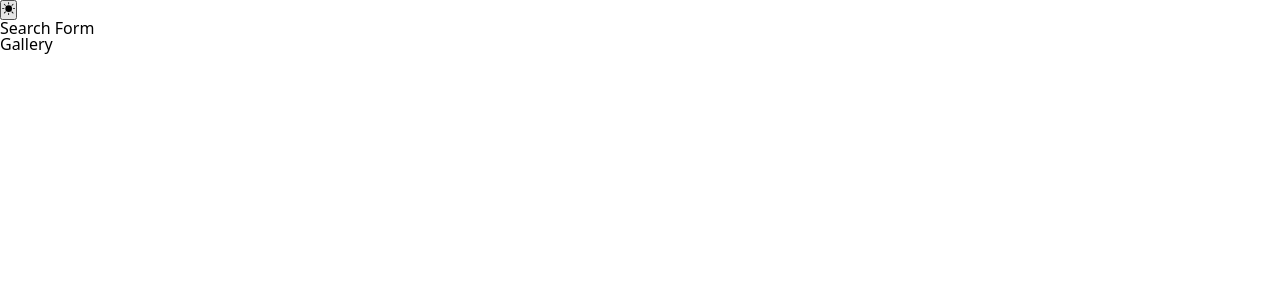
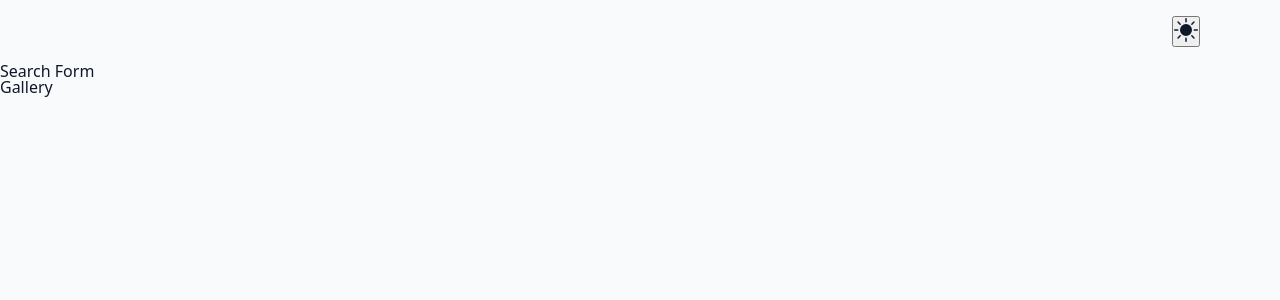
Before and after one commit to Ejoh-Hosea/PhotoQuest, a React (Vite) app: page / in a window 1280 px wide. Shown: the top 300 px of the page. Built offline with nearby package versions, Linux system fonts and the light colour scheme.

Commit message:
dark-theme css

```diff
--- a/src/index.css
+++ b/src/index.css
@@ -61,13 +61,26 @@ html {
   --shadow-4: 0 20px 25px -5px rgba(0, 0, 0, 0.1),
     0 10px 10px -5px rgba(0, 0, 0, 0.04);
   /* dark mode setup */
+  --backgroundColor: var(--grey-50);
+  --textColor: var(--grey-900);
+  --dark-mode-bg-color: #333;
+  --dark-mode-text-color: #f0f0f0;
+  --darkModeTransition: color 0.3s ease-in-out,
+    background-color 0.3s ease-in-out;
+}
+.dark-theme {
+  background: var(--dark-mode-bg-color);
+  color: var(--dark-mode-text-color);
 }
 
 body {
+  background: var(--backgroundColor);
+  color: var(--textColor);
   font-family: system-ui, -apple-system, BlinkMacSystemFont, "Segoe UI", Roboto,
     Oxygen, Ubuntu, Cantarell, "Open Sans", "Helvetica Neue", sans-serif;
   font-weight: 400;
   line-height: 1;
+  transition: var(--darkModeTransition);
 }
 p {
   margin: 0;
@@ -249,3 +262,22 @@ ul {
   margin: 0 auto;
   margin-top: 1rem;
 }
+/* ============= Project CSS =============== */
+
+/*
+========
+toggle container
+=======
+*/
+.toggle-container {
+  width: var(--view-width);
+  max-width: var(--max-width);
+  padding: 1rem 0;
+  margin: 0 auto;
+  display: flex;
+  justify-content: end;
+}
+.toggle-icon {
+  font-size: 1.5rem;
+  color: var(--textColor);
+}
```
